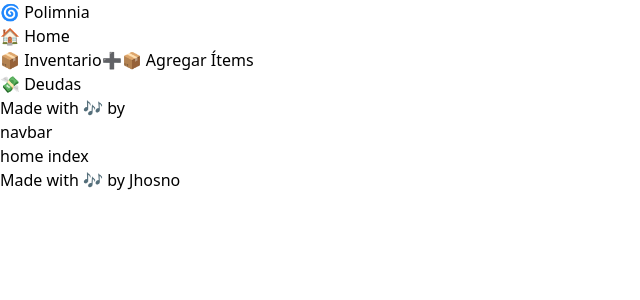
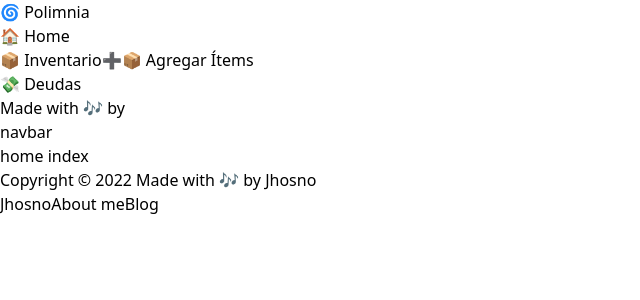
Before and after one commit to jhosno/polimnia-react, a React (Vite) app: page / in a window 1280 px wide. Shown: the top 300 px of the page, without its empty margins (0-640 px from the left). Built offline with nearby package versions, Linux system fonts and the light colour scheme.

Commit message:
UPDATE: layout

```diff
--- a/index.html
+++ b/index.html
@@ -2,7 +2,7 @@
 <html lang="en">
   <head>
     <meta charset="UTF-8" />
-    <link rel="icon" type="image/svg+xml" href="https://jhosno.github.io/assets/images/favicon.png" />
+    <link rel="icon" type="image/svg+xml" href="https://jhosno.github.io/assets/images/faviconc.png" />
     <meta name="viewport" content="width=device-width, initial-scale=1.0" />
     <title>Polimnia </title>
   </head>
--- a/src/App.jsx
+++ b/src/App.jsx
@@ -10,7 +10,6 @@ import Main from './components/layout/Main'
 import SellsIndex from './components/sell/SellsIndex'
 
 
-//https://demos.creative-tim.com/notus-nextjs/landing
 
 function App() {
 
--- a/src/components/fragments/Footer.jsx
+++ b/src/components/fragments/Footer.jsx
@@ -3,8 +3,17 @@ import React from 'react';
 
 const Footer = () => {
     return (
-        <footer className='bg-gray-900 text-slay-50'>
-            Made with 🎶 by Jhosno
+        <footer className='bg-slate-200 text-slay-50 flex flex-row justify-between content-center p-4 items-center col-span-4'>
+            <div className='basis-2/5'>
+                Copyright © 2022
+                Made with 🎶 by Jhosno
+            </div>
+            <div className='basis-3/5 flex flex-row justify-end align-center'>
+                <a href="http://" target="_blank" rel="noopener noreferrer" className='pr-4'>Jhosno</a>
+                <a href="http://" target="_blank" rel="noopener noreferrer" className='pr-4'>About me</a>
+                <a href="http://" target="_blank" rel="noopener noreferrer" className='pr-4'>Blog</a>
+            </div>
+
         </footer>
     );
 };
--- a/src/components/fragments/Navbar.jsx
+++ b/src/components/fragments/Navbar.jsx
@@ -3,7 +3,7 @@ import React from "react";
 
 const Navbar = () => {
   return (
-    <section className="navbar bg-slate-900 ">
+    <section className="navbar bg-slate-900 col-span-4">
  navbar
     </section>
   );
--- a/src/components/fragments/Sidebar.jsx
+++ b/src/components/fragments/Sidebar.jsx
@@ -4,7 +4,7 @@ import { Link, useLocation } from 'react-router-dom'
 
 const Sidebar = () => {
     return (
-        <section className="sidebar">
+        <section className="sidebar bg-slate-900 row-span-12">
             <nav>
                 <div>
                     <Link to='/'>🌀 Polimnia</Link>
--- a/src/components/layout/Main.jsx
+++ b/src/components/layout/Main.jsx
@@ -4,18 +4,19 @@ import Navbar from '../fragments/Navbar'
 import Sidebar from '../fragments/Sidebar'
 import { Outlet } from 'react-router-dom'
 
+
+//https://demos.creative-tim.com/notus-nextjs/landing
 const Main = () => {
     return (
-        <div className='bg-zinc-700 h-screen w-full grid grid-cols-5 gap-0 justify-evenly'>
+        <div className=' h-screen w-full grid grid-cols-5 gap-0 grid-rows-12 justify-evenly'>
             <Sidebar></Sidebar>
-            <div className="bg-red-900 col-span-4 w-full">
+
                 <Navbar></Navbar>
-                <div >
+                <div className="row-span-10 row-span-10 col-span-4">
                     <Outlet></Outlet>
-
                 </div>
                 <Footer></Footer>
-            </div>
+
         </div>
     );
 };
--- a/tailwind.config.js
+++ b/tailwind.config.js
@@ -3,7 +3,19 @@ module.exports = {
   purge: ["./index.html", "./src/**/*.jsx"],
   content: [],
   theme: {
-    extend: {},
+    extend: {
+      gridTemplateRows: {
+        // Simple 8 row grid
+        '12': 'repeat(12, minmax(0, 1fr))',
+
+        // Complex site-specific row configuration
+        'layout': '200px minmax(900px, 1fr) 100px',
+      },
+      gridRow: {
+        'span-10': 'span 10 / span 10',
+        'span-12': 'span 12 / span 12',
+      }
+    },
   },
   plugins: [],
 }
```
